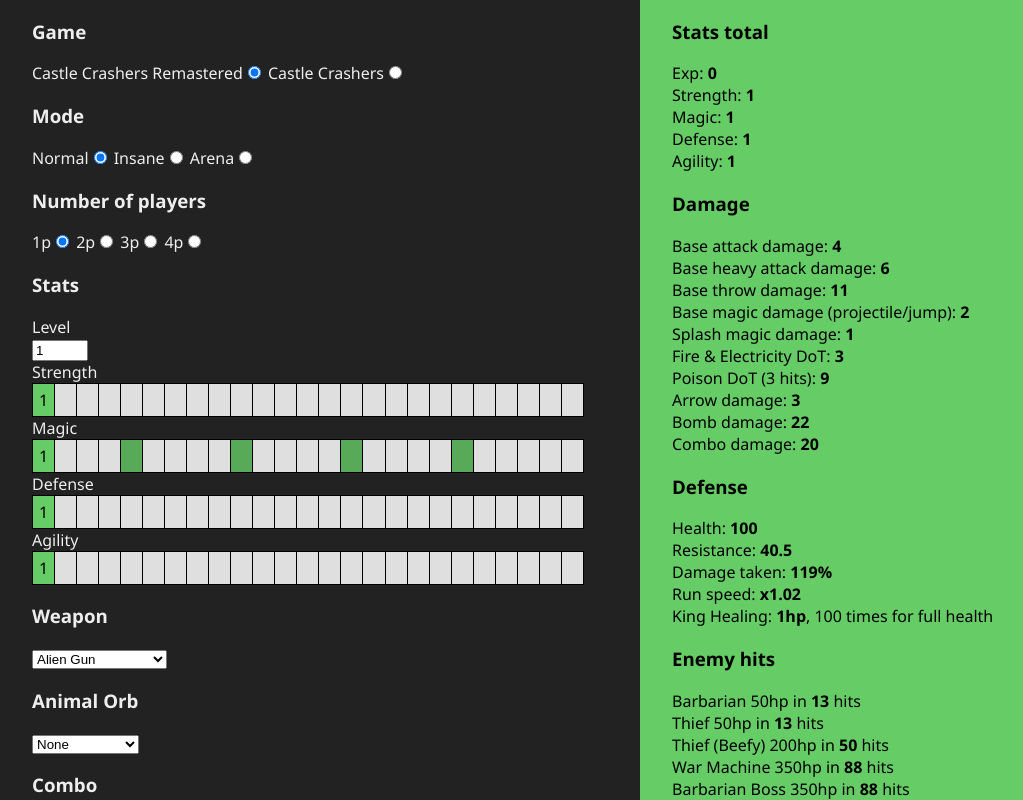
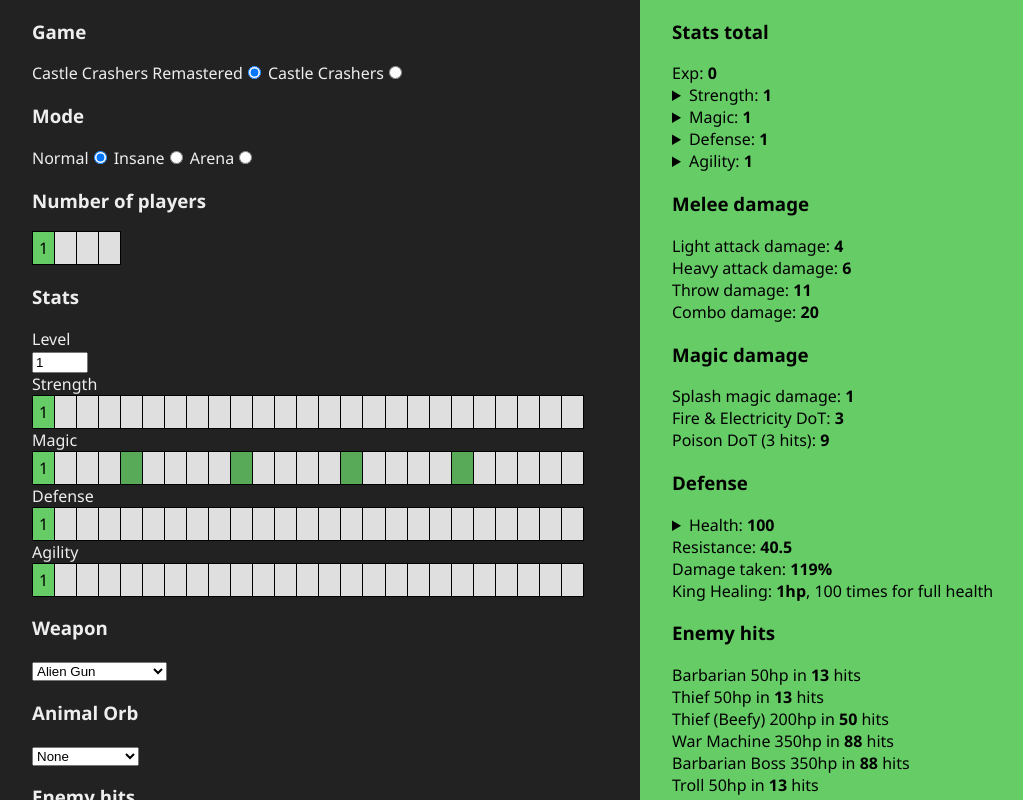
Before and after one commit to A1rPun/castle-crashers-stats, a Vue app: page / in a window 1280 px wide. Shown: the whole page, without its empty margins (0-1023 px from the left). Built offline with nearby package versions, Linux system fonts and the light colour scheme.

Commit message:
:cyclone: Improve App

```diff
--- a/src/App.vue
+++ b/src/App.vue
@@ -27,24 +27,9 @@
           <input type="radio" v-model="mode" :value="3" @change="updateStats" />
         </label>
       </div>
-      <div class="players" v-if="!isArena">
+      <div class="players">
         <h3>Number of players</h3>
-        <label>
-          <span>1p</span>
-          <input type="radio" v-model="numPlayers" :value="1" @change="updateStats" />
-        </label>
-        <label>
-          <span> 2p</span>
-          <input type="radio" v-model="numPlayers" :value="2" @change="updateStats" />
-        </label>
-        <label>
-          <span> 3p</span>
-          <input type="radio" v-model="numPlayers" :value="3" @change="updateStats" />
-        </label>
-        <label>
-          <span> 4p</span>
-          <input type="radio" v-model="numPlayers" :value="4" @change="updateStats" />
-        </label>
+        <StatBar v-model="numPlayers" @change="updateStats" length="4"></StatBar>
       </div>
       <div class="stats" v-if="!isArena">
         <h3>Stats</h3>
@@ -119,7 +104,15 @@
         <span v-if="petAgility">agility:{{ petAgility }}</span>
       </div>
       <div>
-        <h3>Combo</h3>
+        <h3>Enemy hits</h3>
+        <select v-model="enemyHits" @change="updateStats">
+          <option v-for="eho in enemyHitOptions" :value="eho" :key="eho">
+            {{ eho }}
+          </option>
+        </select>
+      </div>
+      <div>
+        <h3>Combo (experimental)</h3>
         <div>
           <input type="text" v-model="combo" @change="updateStats" placeholder="Example: j hhll" />
           <pre>
@@ -130,14 +123,6 @@
 rt m = magic
           </pre>
         </div>
-      </div>
-      <div>
-        <h3>Enemy hits</h3>
-        <select v-model="enemyHits" @change="updateStats">
-          <option v-for="eho in enemyHitOptions" :value="eho" :key="eho">
-            {{ eho }}
-          </option>
-        </select>
       </div>
     </div>
     <div class="output">
@@ -160,37 +145,97 @@
         Exp: <strong>{{ experience }}</strong>
       </div>
       <div v-else>Level: <strong>30</strong></div>
+      <details>
+        <summary>
+          Strength: <strong>{{ totalStrength + extraLevel }}</strong>
+        </summary>
         <div>
-        Strength: <strong>{{ totalStrength + extraLevel }}</strong>
+          <strong>{{ strength }}</strong> from stat
         </div>
         <div>
-        Magic: <strong>{{ totalMagic + extraLevel }}</strong>
+          <strong>{{ weaponStrength }}</strong> from weapon
         </div>
         <div>
-        Defense: <strong>{{ totalDefense }}</strong>
+          <strong>{{ petStrength }}</strong> from pet
         </div>
         <div>
-        Agility: <strong>{{ totalAgility }}</strong>
+          <strong>{{ extraLevel }}</strong> from level
         </div>
-      <h3>Damage</h3>
+      </details>
+      <details>
+        <summary>
+          Magic: <strong>{{ totalMagic + extraLevel }}</strong>
+        </summary>
         <div>
-        Base attack damage: <strong>{{ lightDamage }}</strong>
+          <strong>{{ magic }}</strong> from stat
         </div>
         <div>
-        Base heavy attack damage: <strong>{{ heavyDamage }}</strong>
+          <strong>{{ weaponMagic }}</strong> from weapon
         </div>
         <div>
-        Base throw damage: <strong>{{ throwDamage }}</strong>
+          <strong>{{ petMagic }}</strong> from pet
         </div>
         <div>
-        Base magic damage (projectile/jump): <strong>{{ magicDamage }}</strong>
+          <strong>{{ extraLevel }}</strong> from level
+        </div>
+      </details>
+      <details>
+        <summary>
+          Defense: <strong>{{ totalDefense }}</strong>
+        </summary>
+        <div>
+          <strong>{{ defense }}</strong> from stat
         </div>
         <div>
+          <strong>{{ weaponDefense }}</strong> from weapon
+        </div>
+        <div>
+          <strong>{{ petDefense }}</strong> from pet
+        </div>
+      </details>
+      <details>
+        <summary>
+          Agility: <strong>{{ totalAgility }}</strong>
+        </summary>
+        <div>
+          <strong>{{ agility }}</strong> from stat
+        </div>
+        <div>
+          <strong>{{ weaponAgility }}</strong> from weapon
+        </div>
+        <div>
+          <strong>{{ petAgility }}</strong> from pet
+        </div>
+      </details>
+      <h3>Melee damage</h3>
+      <div>
+        Light attack damage: <strong>{{ lightDamage }}</strong>
+        <span v-if="doCrit">, critical <strong>{{ lightDamage * 4 }}</strong></span>
+      </div>
+      <div>
+        Heavy attack damage: <strong>{{ heavyDamage }}</strong>
+        <span v-if="doCrit">, critical <strong>{{ heavyDamage * 4 }}</strong></span>
+      </div>
+      <div>
+        Throw damage: <strong>{{ throwDamage }}</strong>
+        <span v-if="doCrit">, critical <strong>{{ throwDamage * 4 }}</strong></span>
+      </div>
+      <div v-if="totalComboDamage">
+        Combo damage: <strong>{{ totalComboDamage }}</strong>
+      </div>
+      <h3>Magic damage</h3>
+      <div>
         Splash magic damage: <strong>{{ splashDamage }}</strong>
+      </div>
+      <div v-if="magic >= 5">
+        Projectile magic damage: <strong>{{ magicDamage }}</strong>
       </div>
       <div v-if="magic >= 15">
         Elemental infusion damage: <strong>{{ infusionDamage }}</strong> or
         <strong>{{ infusionDamage * 2 }}</strong> piercing
+      </div>
+      <div v-if="magic >= 20">
+        Jump magic damage: <strong>{{ magicDamage }}</strong>
       </div>
       <div>
         Fire &amp; Electricity DoT: <strong>{{ dotDamage }}</strong>
@@ -198,28 +243,49 @@
       <div>
         Poison DoT (3 hits): <strong>{{ dotDamage * 3 }}</strong>
       </div>
+      <!-- <div>
+        Magic regen: <strong>{{ magicRegen }}</strong>
+      </div>
       <div>
-        Arrow damage: <strong>{{ arrowDamage }}</strong>
-      </div>
-      <div v-if="!isArena">
-        Bomb damage: <strong>{{ bombDamage }}</strong>
-      </div>
-      <div v-if="totalComboDamage">
-        Combo damage: <strong>{{ totalComboDamage }}</strong>
-      </div>
+        Magic chain: <strong>{{ magicChain }}</strong>
+      </div> -->
       <h3>Defense</h3>
-      <div>
+      <div v-if="isArena">
         Health: <strong>{{ health }}</strong>
       </div>
+      <details v-else>
+        <summary>
+          Health: <strong>{{ health }}</strong>
+        </summary>
+        <div><strong>69</strong> from base hp</div>
+        <details>
+          <summary>
+            <strong>{{ totalDefense * 28 }}</strong> from defense
+          </summary>
+          <div>
+            <strong>{{ defense * 28 }}</strong> from defense stat
+          </div>
+          <div>
+            <strong>{{ weaponDefense * 28 }}</strong> from weapon defense
+          </div>
+          <div>
+            <strong>{{ petDefense * 28 }}</strong> from pet defense
+          </div>
+        </details>
+        <div>
+          <strong>{{ totalLevel * 3 }}</strong> from level
+        </div>
+      </details>
       <div>
         Resistance: <strong>{{ resistance }}</strong>
       </div>
       <div>
         Damage taken: <strong>{{ damageTaken }}%</strong>
       </div>
-      <div>
-        Run speed: <strong>x{{ runSpeed }}</strong>
-      </div>
+      <!-- <div>
+        Run speed: X<strong>{{ runSpeed.x }}</strong>,
+        Y<strong>{{ runSpeed.y }}</strong>
+      </div> -->
       <div>
         King Healing: <strong>{{ healing }}hp</strong>, {{ Math.ceil(health / healing) }} times for
         full health
@@ -241,21 +307,55 @@
       <div v-if="isArena || magic >= 10">Air Projectile magic (JMH or JMU)</div>
       <div v-if="isArena || magic >= 15">Elemental Infusion (LLLH)</div>
       <div v-if="isArena || magic >= 20">Magic jump (MJ)</div>
+      <h3>Pet Damage</h3>
+      <div>
+        BiPolar Bear damage: <strong>&lt; 8% hp</strong> to enemies &amp; friends,
+        <strong>&lt; 12 hp</strong> to self
+      </div>
+      <div>Bitey Bat damage: <strong>?</strong></div>
+      <div>
+        Dragonhead damage: <strong>{{ Math.floor(magicDamage / 2) }}</strong>
+      </div>
+      <div>Hawkster damage: <strong>?</strong></div>
+      <div>Install Ball damage: <strong>5</strong></div>
+      <div>
+        Pelter damage: <strong>{{ magicDamage }}</strong>
+      </div>
+      <div>Rammy damage: <strong>?</strong></div>
+      <h3>Item Damage</h3>
+      <div>
+        Arrow damage: <strong>{{ arrowDamage }}</strong>
+      </div>
+      <!-- <div>
+        Arrow speed: X<strong>{{ arrowSpeed.x }}</strong>,
+        Y<strong>{{ arrowSpeed.y }}</strong>
+      </div> -->
+      <details v-if="!isArena">
+        <summary>
+          Shovel damage: <strong>{{ lightDamage + heavyDamage }}</strong>
+        </summary>
+        <div>
+          <strong>{{ lightDamage }}</strong> from first hit
+        </div>
+        <div>
+          <strong>{{ heavyDamage }}</strong> from second hit
+        </div>
+      </details>
+      <div v-if="!isArena">Boomerang damage: <strong>1</strong></div>
+      <div v-if="!isArena">
+        Horn damage: <strong>{{ throwDamage }}</strong>
+      </div>
+      <div v-if="!isArena">
+        Bomb damage: <strong>{{ bombDamage }}</strong>
+      </div>
       <h3>Other Damage</h3>
       <div>Spin attack damage: <strong>1</strong></div>
       <div v-if="!isArena">Fall damage: <strong>7</strong></div>
       <div v-if="!isArena">Wall damage: <strong>5</strong></div>
       <div v-if="!isArena">Domino damage: <strong>1</strong> + <strong>2</strong> * enemies</div>
       <div>Running mount damage: <strong>1</strong></div>
-      <div>Mount damage spit: <strong v-if="isArena">9</strong><strong v-else>?</strong></div>
-      <div>Mount damage snap: <strong v-if="isArena">9</strong><strong v-else>?</strong></div>
-      <div v-if="!isArena">
-        Shovel damage: <strong>{{ shovelDamage }}</strong>
-      </div>
-      <div v-if="!isArena">
-        Horn damage: <strong>{{ hornDamage }}</strong>
-      </div>
-      <div v-if="!isArena">Boomerang damage: <strong>1</strong></div>
+      <div>Mount damage spit: <strong v-if="isArena">9</strong><strong v-else>5</strong></div>
+      <div>Mount damage bite: <strong v-if="isArena">9</strong><strong v-else>?</strong></div>
     </div>
   </div>
 </template>
@@ -268,9 +368,9 @@
 import pets from './assets/pets.js';
 import calculateDamage from './scripts/calculateDamage.js';
 import { lightDamage, heavyDamage, throwDamage } from './scripts/damage.js';
-import { arrowDamage } from './scripts/agility.js';
-import { health, resistance } from './scripts/defense.js';
-import { magic, magicSustain } from './scripts/magic.js';
+import { arrowDamage, arrowSpeed, speed } from './scripts/agility.js';
+import { health, resistance, damageTaken } from './scripts/defense.js';
+import { magic, magicRegen, magicChain, magicSustain, magicSplash, magicHeal } from './scripts/magic.js';
 import parseCombo from './scripts/parseCombo.js';
 
 export default {
@@ -350,28 +450,28 @@
       return magic(this.totalLevel, this.totalMagic);
     },
     splashDamage() {
-      return Math.ceil(this.magicDamage * 0.5);
+      return magicSplash(this.magicDamage);
     },
     infusionDamage() {
       return this.lightDamage + this.magicDamage;
+    },
+    magicRegen() {
+      return magicRegen(this.totalMagic);
+    },
+    magicChain() {
+      return magicChain(this.totalMagic);
     },
     dotDamage() {
       return magicSustain(this.totalLevel, this.totalMagic);
     },
     healing() {
-      return Math.round(this.magicDamage * 0.25);
+      return magicHeal(this.magicDamage);
     },
     arrowDamage() {
       return arrowDamage(this.totalAgility);
     },
     bombDamage() {
       return (this.magicDamage < this.throwDamage ? this.throwDamage : this.magicDamage) * 2;
-    },
-    shovelDamage() {
-      return this.lightDamage + this.heavyDamage;
-    },
-    hornDamage() {
-      return this.throwDamage;
     },
     spendStatPoints() {
       return this.strength + this.magic + this.defense + this.agility - 4;
@@ -386,10 +486,14 @@
       return resistance(this.totalDefense);
     },
     damageTaken() {
-      return Math.round((2 * (1 - this.resistance / 100)).toFixed(2) * 100);
+      return damageTaken(this.resistance);
     },
     runSpeed() {
-      return Math.min(1 * (1 + this.totalAgility * 0.02), 1.5).toFixed(2);
+      // return Math.min(1 * (1 + this.totalAgility * 0.02), 1.5).toFixed(2);
+      return speed(this.totalAgility, this.isArena);
+    },
+    arrowSpeed() {
+      return arrowSpeed(this.totalAgility);
     },
     experience() {
       return this.level === 1 ? 0 : ((this.level - 1) * ((this.level - 2) * 20 + 380)) / 2 + 1;
@@ -428,7 +532,7 @@
         'Bomb',
         'Shovel',
         'Horn',
-        'Combo',
+        'Combo (experimental)',
       ],
     };
   },
@@ -513,9 +617,9 @@
       if (this.enemyHits === 'Throw') return [this.throwDamage];
       if (this.enemyHits === 'Arrow') return [this.arrowDamage];
       if (this.enemyHits === 'Bomb') return [this.bombDamage];
-      if (this.enemyHits === 'Shovel') return [this.shovelDamage];
-      if (this.enemyHits === 'Horn') return [this.hornDamage];
-      if (this.enemyHits === 'Combo') return this.comboDamage ?? [];
+      if (this.enemyHits === 'Shovel') return [this.lightDamage + this.heavyDamage];
+      if (this.enemyHits === 'Horn') return [this.throwDamage];
+      if (this.enemyHits === 'Combo (experimental)') return this.comboDamage ?? [];
       return [this.lightDamage];
     },
     updateStats() {
@@ -560,6 +664,11 @@
   font-size: 16px;
   box-sizing: border-box;
   /* overflow: hidden; */
+}
+
+details > div,
+details > details {
+  margin-left: 16px;
 }
 
 * {
--- a/src/scripts/agility.js
+++ b/src/scripts/agility.js
@@ -7,9 +7,10 @@
   return Math.floor(2 + clampAgility(agility));
 }
 
-export function arrowXSpeed(agility) {
+export function arrowSpeed(agility) {
+  const x = 21 + clampAgility(agility) * 1.15;
   return {
-    x: 21 + clampAgility(agility) * 1.15,
+    x: x.toFixed(2),
     y: -5,
   };
 }
@@ -18,5 +19,5 @@
   agility = clampAgility(agility);
   const x = isArena ? agility / 8 + 4.875 : agility / 10 + 4.5;
   const y = isArena ? x - 1.5 : x * 0.6;
-  return { x, y };
+  return { x: x.toFixed(2), y: y.toFixed(2) };
 }
--- a/src/scripts/defense.js
+++ b/src/scripts/defense.js
@@ -5,3 +5,7 @@
 export function resistance(defense) {
   return 40 + defense / 2;
 }
+
+export function damageTaken(resistance) {
+  return Math.round((2 * (1 - resistance / 100)).toFixed(2) * 100);
+}
--- a/src/scripts/magic.js
+++ b/src/scripts/magic.js
@@ -17,3 +17,11 @@
 export function magicSustain(level, magic) {
   return Math.floor(3 + 0.1 * level + magic * 0.4);
 }
+
+export function magicSplash(magicDamage) {
+  return Math.ceil(magicDamage * 0.5);
+}
+
+export function magicHeal(magicDamage) {
+  return Math.round(magicDamage * 0.25);
+}
```
Lines whose indentation alone changed are shown as unchanged.
